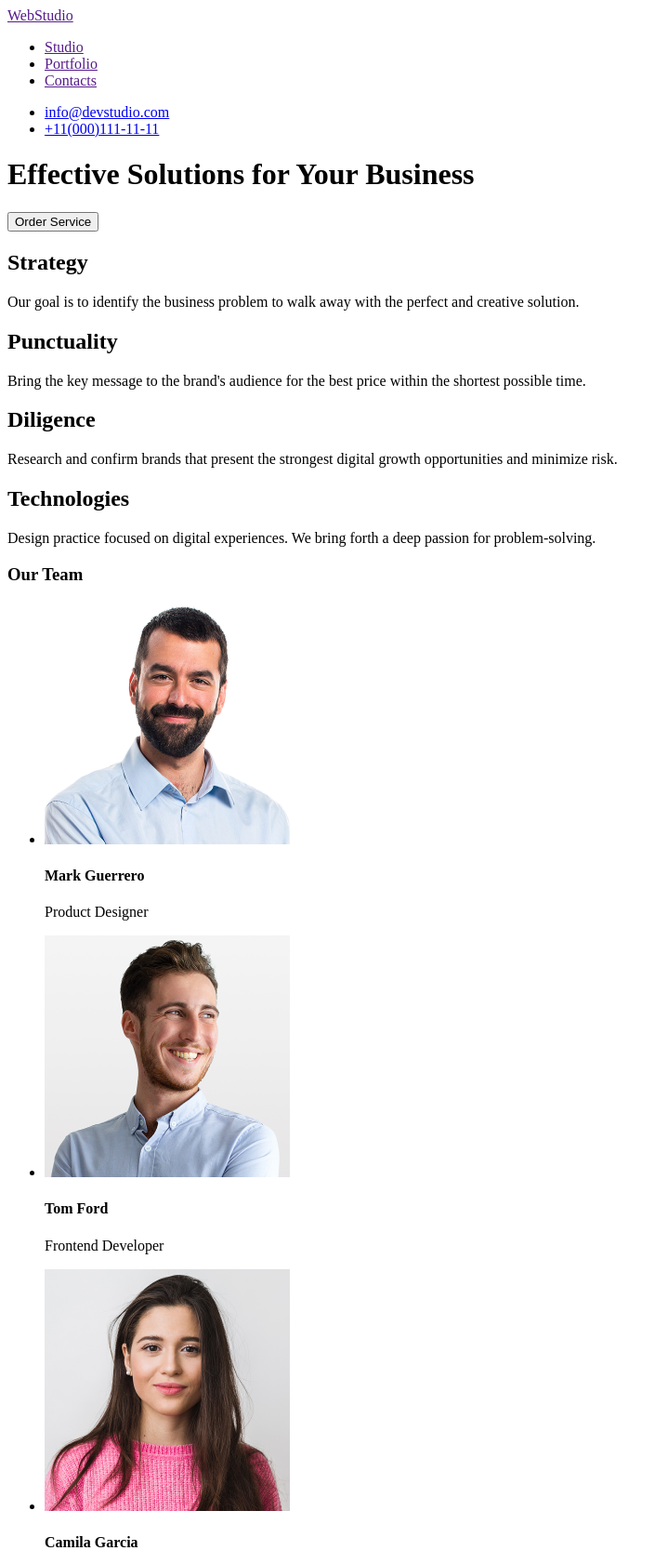
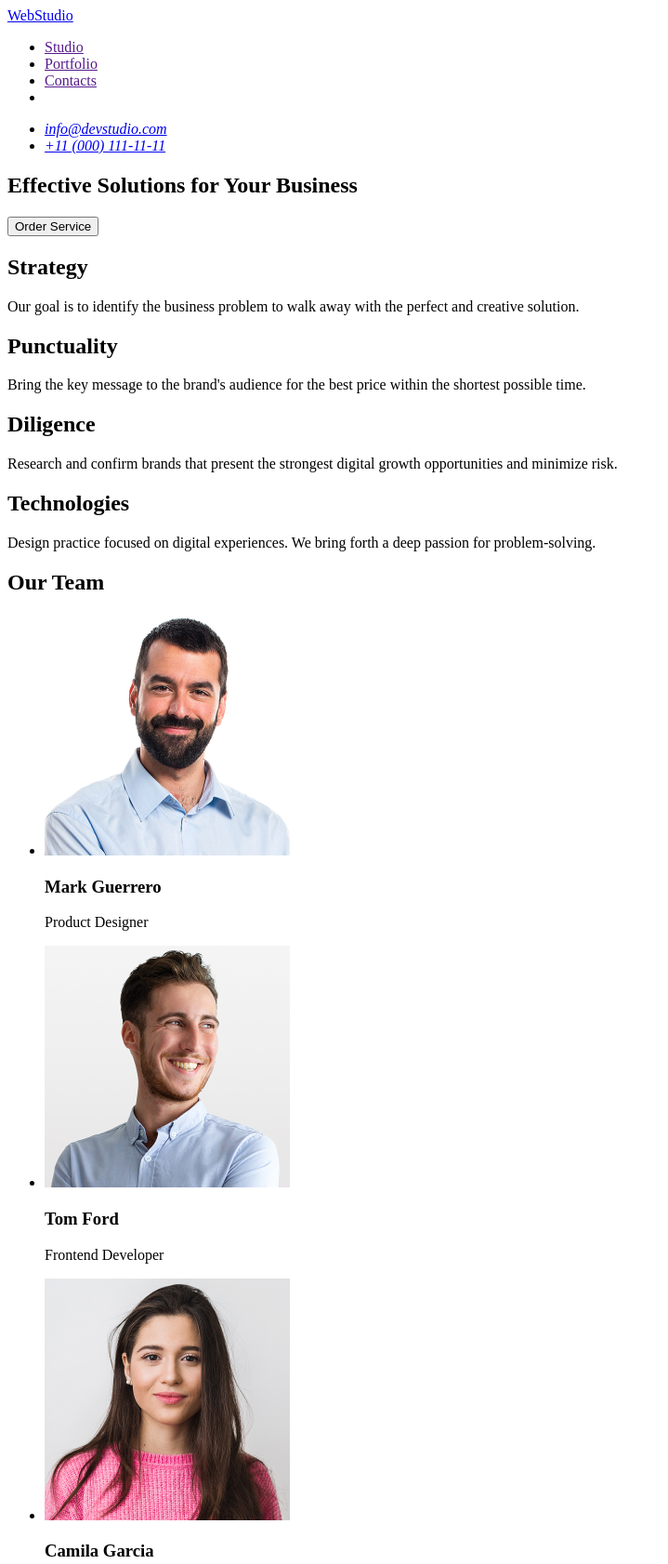
Before and after one commit to Alexander-ua95/goit-markup-hw-01, a plain HTML site: page index.html in a window 1280 px wide. Shown: the top 1682 px of the page at 93% size, without its empty margins (0-719 px from the left). Drawn offline with Linux system fonts and the light colour scheme.

Commit message:
Bug fixes

```diff
--- a/index.html
+++ b/index.html
@@ -7,33 +7,34 @@
   </head>
   <body>
     <header>
-      <a href="">WebStudio</a>
-      <ul>
-        <li>
-          <a href="">Studio</a>
-        </li>
-        <li>
-          <a href="">Portfolio</a>
-        </li>
-        <li>
-          <a href="">Contacts</a>
-        </li>
-      </ul>
       <nav>
+        <a href="/index.html">WebStudio</a>
         <ul>
           <li>
-            <a href="mailto:info@devstudio.com">info@devstudio.com</a>
+            <a href="">Studio</a>
           </li>
           <li>
-            <a href="tel:+11(000)111-11-11">+11(000)111-11-11</a>
+            <a href="">Portfolio</a>
           </li>
+          <li>
+            <a href="">Contacts</a>
+          </li>
+          <li></li>
         </ul>
       </nav>
-      <h1>Effective Solutions for Your Business</h1>
-      <button type="button">Order Service</button>
+      <address>
+        <ul>
+          <li><a href="mailto:info@devstudio.com">info@devstudio.com</a></li>
+          <li><a href="tel:+110001111111">+11 (000) 111-11-11</a></li>
+        </ul>
+      </address>
     </header>
 
     <main>
+      <section>
+        <h1>Effective Solutions for Your Business</h1>
+        <button type="button">Order Service</button>
+      </section>
       <section>
         <h2>Strategy</h2>
         <p>
@@ -57,7 +58,7 @@
         </p>
       </section>
       <section>
-        <h3>Our Team</h3>
+        <h2>Our Team</h2>
         <ul>
           <li>
             <img
@@ -66,7 +67,7 @@
               width="264"
               height="260"
             />
-            <h4>Mark Guerrero</h4>
+            <h3>Mark Guerrero</h3>
             <p>Product Designer</p>
           </li>
           <li>
@@ -76,7 +77,7 @@
               width="264"
               height="260"
             />
-            <h4>Tom Ford</h4>
+            <h3>Tom Ford</h3>
             <p>Frontend Developer</p>
           </li>
           <li>
@@ -86,7 +87,7 @@
               width="264"
               height="260"
             />
-            <h4>Camila Garcia</h4>
+            <h3>Camila Garcia</h3>
             <p>Marketing</p>
           </li>
           <li>
@@ -96,7 +97,7 @@
               width="264"
               height="260"
             />
-            <h4>Daniel Wilson</h4>
+            <h3>Daniel Wilson</h3>
             <p>UI Designer</p>
           </li>
         </ul>
@@ -104,7 +105,7 @@
     </main>
 
     <footer>
-      <a href="">WebStudio</a>
+      <a href="/index.html">WebStudio</a>
       <p>
         Increase the flow of customers and sales for your business with digital
         marketing & growth solutions.
```
